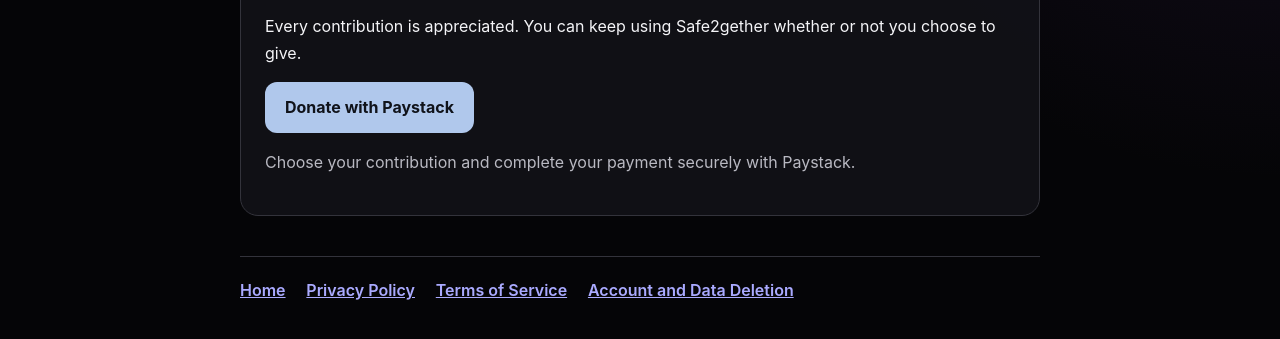
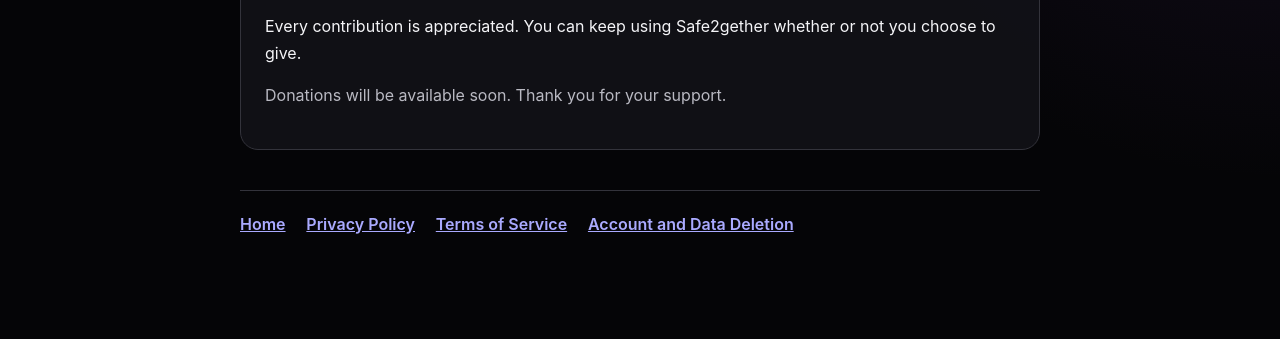
Before and after one commit to bender-cmd/legal, a plain HTML site: page donation/payment/index.html in a window 1280 px wide. Shown: the part 365-704 px from the top of the page. Drawn offline with Linux system fonts and the light colour scheme.

Commit message:
Keep donations pending until Paystack checkout is live

```diff
--- a/donation/payment/index.html
+++ b/donation/payment/index.html
@@ -19,8 +19,7 @@
       voluntary contribution helps cover its running costs and continued development.</p>
     <p>Every contribution is appreciated. You can keep using Safe2gether whether
       or not you choose to give.</p>
-    <a class="button" href="https://paystack.shop/pay/slal2u9ww3" rel="noopener noreferrer">Donate with Paystack</a>
-    <p class="updated">Choose your contribution and complete your payment securely with Paystack.</p>
+    <p class="updated" id="donation-status">Donations will be available soon. Thank you for your support.</p>
   </div>
   <nav aria-label="Information">
     <a href="/">Home</a>
```
Also changed, not shown: 1 other file.
